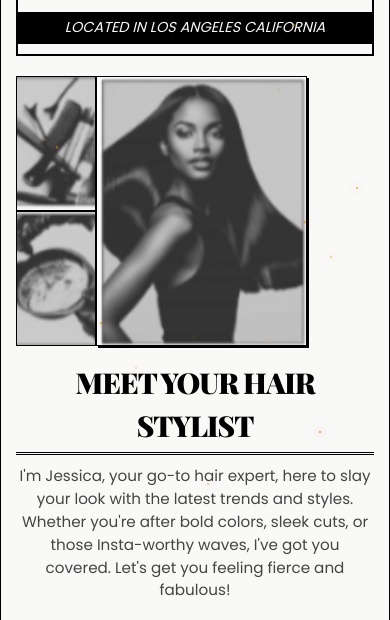
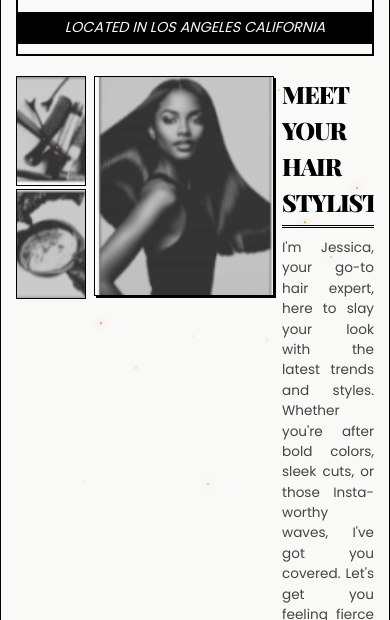
Before and after one commit to ashanti-cocroft/KhisKreationz, a plain HTML site: page index.html in a window 390 px wide. Shown: the part 224-844 px from the top of the page. Drawn offline with nearby package versions, Linux system fonts and the light colour scheme; a web font is replaced by a local one.

Commit message:
lkjadhoia

```diff
--- a/style.css
+++ b/style.css
@@ -134,7 +134,8 @@ body::before {
   gap: 15px;
   margin-bottom: 40px;
   padding-bottom: 20px;
-  align-items: center; /* Center items vertically */
+  align-items: flex-start;
+  flex-wrap: nowrap;
 }
 
 .profile-images {
@@ -142,7 +143,7 @@ body::before {
   flex-direction: column;
   gap: 5px;
   flex-shrink: 0;
-  width: 100px; /* Fixed width for small images */
+  width: 110px;
 }
 
 .small-image {
@@ -153,7 +154,7 @@ body::before {
 }
 
 .large-image {
-  width: 300px; /* Fixed width for large image */
+  width: 300px;
   height: 350px;
   object-fit: cover;
   border: 1px solid var(--color-ink);
@@ -163,6 +164,7 @@ body::before {
 
 .profile-text {
   flex-grow: 1;
+  min-width: 0;
 }
 
 .profile-text h2 {
@@ -170,7 +172,7 @@ body::before {
   font-size: 2.2em;
   font-weight: 900;
   text-transform: uppercase;
-  border-bottom: 3px double var(--color-ink); /* Double underline */
+  border-bottom: 3px double var(--color-ink);
   padding-bottom: 5px;
   margin-bottom: 10px;
   letter-spacing: -1px;
@@ -434,48 +436,38 @@ body::before {
     margin: 0 auto;
   }
 
-  /* Profile Section */
+  /* Profile Section - Keep same layout on mobile */
   .profile-section {
-    flex-wrap: wrap;
-    gap: 0;
-    align-items: flex-start;
+    gap: 8px;
+    overflow-x: auto;
   }
+
   .profile-images {
-    width: auto;
-    display: flex;
-    flex-direction: column;
-    gap: 0;
-    justify-content: flex-start;
-    flex-wrap: nowrap;
-    order: 1;
-    flex-shrink: 0;
+    width: 70px;
+    gap: 3px;
   }
+
+  .small-image {
+    width: 70px;
+    height: 110px;
+  }
+
   .large-image {
-    width: auto;
-    max-width: 250px;
-    height: 270px;
-    margin-top: 0;
-    order: 2;
-    flex-shrink: 0;
+    width: 180px;
+    height: 220px;
   }
-  .small-image {
-    width: 80px;
-    height: 135px;
-    object-fit: cover;
+
+  .profile-text {
+    flex-grow: 1;
+    min-width: 0;
   }
-  .profile-text {
-    width: 100%;
-    text-align: center;
-    margin-top: 15px;
-    order: 3;
-    flex-basis: 100%;
+
+  .profile-text h2 {
+    font-size: 1.5em;
   }
-  .profile-text h2 {
-    text-align: center;
-    font-size: 1.8em;
-  }
+
   .bio-text {
-    text-align: center;
+    font-size: 0.85em;
   }
 
   /* Info Section */
```
